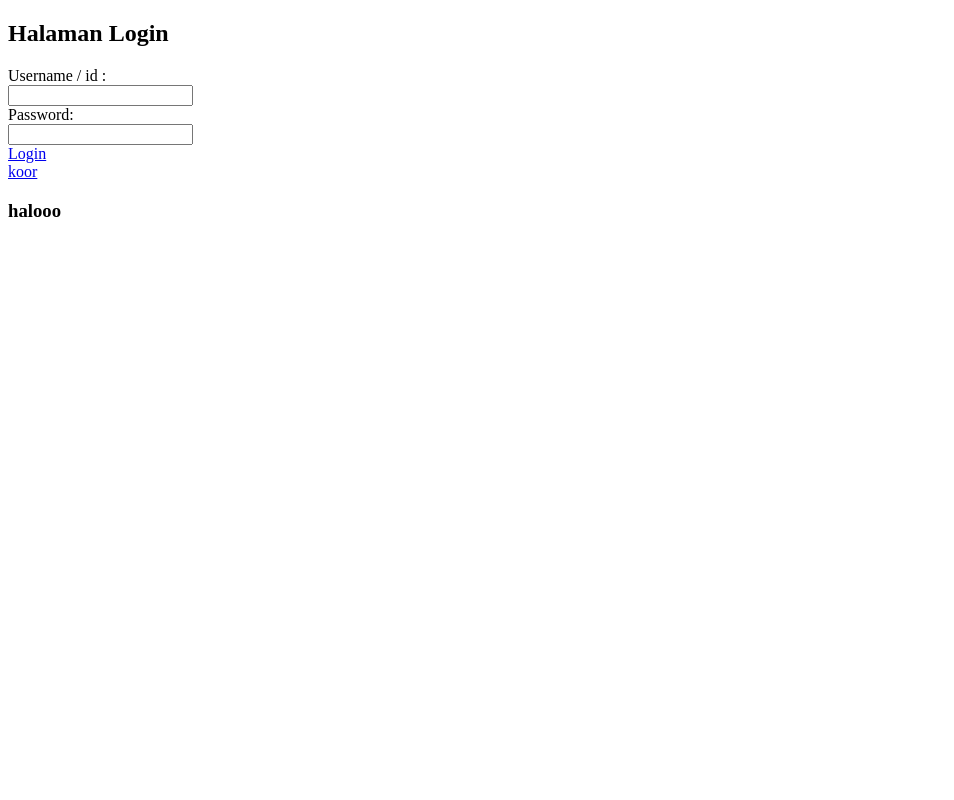
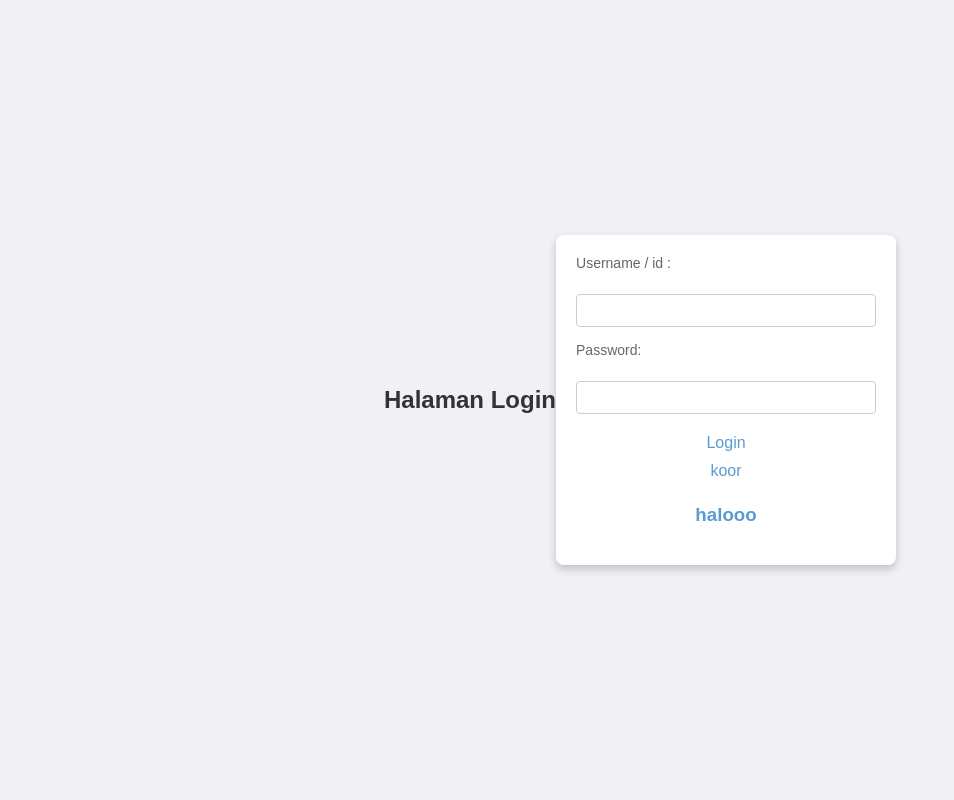
Before and after one commit to Epannjj/Digikidz, a PHP site: page / in a window 1280 px wide. Shown: the whole page, without its empty margins (0-954 px from the left). Run offline with PHP 8.4, Linux system fonts and the light colour scheme.

Commit message:
Tmbh css index

```diff
--- a/index.php
+++ b/index.php
@@ -5,6 +5,71 @@
     <meta charset="UTF-8">
     <meta name="viewport" content="width=device-width, initial-scale=1.0">
     <title>Login</title>
+    <style>
+        /* Center the form on the page */
+        body {
+            display: flex;
+            align-items: center;
+            justify-content: center;
+            height: 100vh;
+            margin: 0;
+            font-family: Arial, sans-serif;
+            background-color: #f0f0f5;
+        }
+
+        form {
+            background-color: #fff;
+            padding: 20px;
+            border-radius: 8px;
+            box-shadow: 0 4px 8px rgba(0, 0, 0, 0.2);
+            width: 300px;
+            text-align: center;
+        }
+
+        h2 {
+            color: #333;
+            margin-bottom: 20px;
+        }
+
+        label {
+            font-size: 14px;
+            color: #666;
+            display: block;
+            margin-bottom: 5px;
+            text-align: left;
+        }
+
+        input[type="text"],
+        input[type="password"] {
+            width: 100%;
+            padding: 8px;
+            margin-bottom: 15px;
+            border: 1px solid #ccc;
+            border-radius: 4px;
+            box-sizing: border-box;
+        }
+
+        input[type="text"]:focus,
+        input[type="password"]:focus {
+            border-color: #5b9bd5;
+            outline: none;
+        }
+
+        a {
+            display: inline-block;
+            margin: 5px 0;
+            color: #5b9bd5;
+            text-decoration: none;
+        }
+
+        a:hover {
+            text-decoration: underline;
+        }
+
+        h3 {
+            color: #5b9bd5;
+        }
+    </style>
 </head>
 
 <body>
@@ -19,5 +84,6 @@
         <h3>halooo</h3>
     </form>
 </body>
+<script src="script.js"></script>
 
 </html>
```
